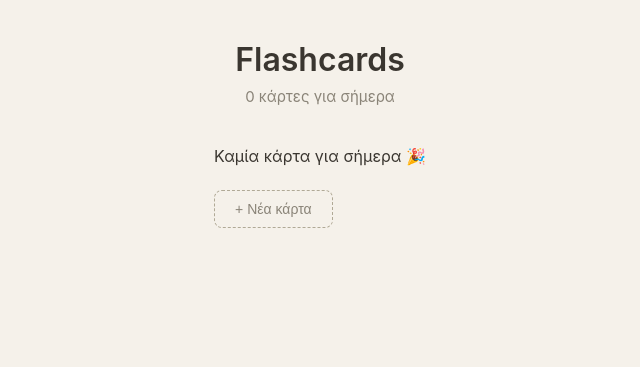
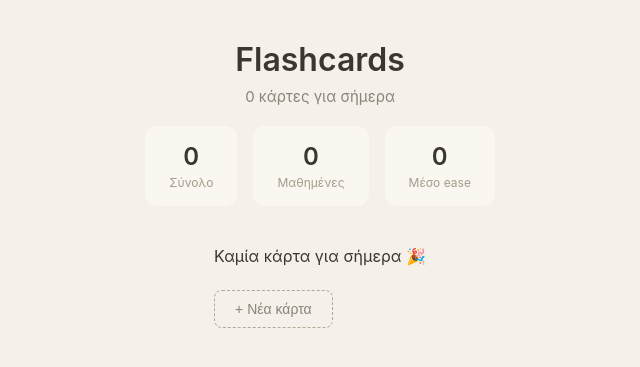
Before and after one commit to SteliosToz/flashcards-app, a Flask app: page / in a window 1280 px wide. Shown: the top 367 px of the page, without its empty margins (320-960 px from the left). Run offline with Flask 3, Linux system fonts and the light colour scheme; data that the repository does not hold is empty.

Commit message:
Add stats dashboard showing total cards, mastered count, and average ease factor

```diff
--- a/app.py
+++ b/app.py
@@ -116,7 +116,26 @@ def get_categories():
     categories = db.session.query(Card.category).distinct().all()
     result = [c[0] for c in categories]
     return jsonify(result)
+@app.route("/stats", methods=["GET"])
 
+def get_stats():
+    total_cards = Card.query.count()
+    now = datetime.utcnow()
+    due_today = Card.query.filter(Card.next_review <= now).count()
+    mastered = Card.query.filter(Card.interval >= 21).count()
+
+    all_cards = Card.query.all()
+    if all_cards:
+        avg_ease = sum(c.ease_factor for c in all_cards) / len(all_cards)
+    else:
+        avg_ease = 0
+
+    return jsonify({
+        "total_cards": total_cards,
+        "due_today": due_today,
+        "mastered": mastered,
+        "avg_ease_factor": round(avg_ease, 2)
+    })
 
 if __name__ == "__main__":
     app.run(debug=True)
--- a/static/main.js
+++ b/static/main.js
@@ -1,10 +1,21 @@
 let currentCard = null;
+
+async function loadStats() {
+    const response = await fetch("/stats");
+    const stats = await response.json();
+
+    document.getElementById("stat-total").textContent = stats.total_cards;
+    document.getElementById("stat-mastered").textContent = stats.mastered;
+    document.getElementById("stat-ease").textContent = stats.avg_ease_factor;
+}
 
 async function loadDueCard() {
     const response = await fetch("/cards/due");
     const cards = await response.json();
 
     document.getElementById("due-count").textContent = `${cards.length} κάρτες για σήμερα`;
+
+
 
     if (cards.length === 0) {
         document.getElementById("card").classList.add("hidden");
@@ -77,3 +88,4 @@ document.getElementById("add-card-form").addEventListener("submit", async (event
 });
 
 loadDueCard();
+loadStats();
--- a/static/style.css
+++ b/static/style.css
@@ -169,3 +169,29 @@ add-card-section {
 .btn-submit:hover {
     background-color: #55504a;
 }
+.stats-grid {
+    display: flex;
+    gap: 16px;
+    justify-content: center;
+    margin-top: 20px;
+}
+
+.stat-box {
+    background-color: #faf7f0;
+    border-radius: 12px;
+    padding: 16px 24px;
+    text-align: center;
+    min-width: 90px;
+}
+
+.stat-number {
+    font-size: 24px;
+    font-weight: 600;
+    color: #3a3630;
+}
+
+.stat-label {
+    font-size: 12px;
+    color: #a39c8c;
+    margin-top: 4px;
+}
--- a/templates/index.html
+++ b/templates/index.html
@@ -10,6 +10,21 @@
     <header>
         <h1>Flashcards</h1>
         <p class="subtitle" id="due-count">Φόρτωση...</p>
+
+        <div class="stats-grid" id="stats-grid">
+            <div class="stat-box">
+                <p class="stat-number" id="stat-total">-</p>
+                <p class="stat-label">Σύνολο</p>
+            </div>
+            <div class="stat-box">
+                <p class="stat-number" id="stat-mastered">-</p>
+                <p class="stat-label">Μαθημένες</p>
+            </div>
+            <div class="stat-box">
+                <p class="stat-number" id="stat-ease">-</p>
+                <p class="stat-label">Μέσο ease</p>
+            </div>
+        </div>
     </header>
 
     <main>
```
